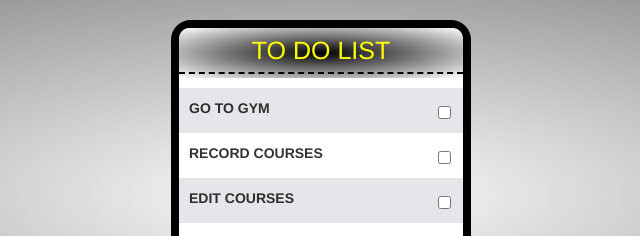
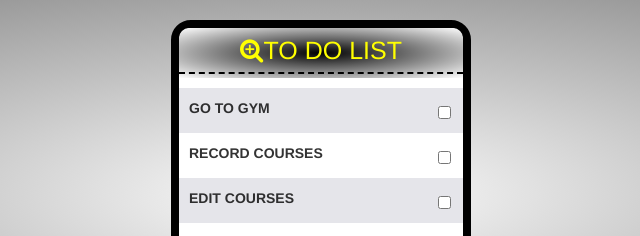
Before and after one commit to YATHENDRA1995/ToDoList, a plain HTML site: page index.html in a window 1280 px wide. Shown: the top 236 px of the page, 319-959 px from the left. Drawn offline with nearby package versions, Linux system fonts and the light colour scheme.

Commit message:
Font awesome icon added

```diff
--- a/CSS/todo.css
+++ b/CSS/todo.css
@@ -78,6 +78,6 @@ label{
 }
 
 .header i{
-    width:50px;
-    height:50px;
+    width:17px;
+    height:10px;
 }
--- a/index.html
+++ b/index.html
@@ -7,6 +7,7 @@
     <link href="https://fonts.googleapis.com/css?family=Lemonada" rel="stylesheet">
     <link rel="stylesheet" href="https://maxcdn.bootstrapcdn.com/bootstrap/3.3.7/css/bootstrap.min.css">
     <link rel="stylesheet" href="https://maxcdn.bootstrapcdn.com/bootstrap/3.3.7/js/bootstrap.min.js">
+    <link rel="stylesheet" href="https://maxcdn.bootstrapcdn.com/font-awesome/4.7.0/css/font-awesome.min.css">
 </head>
 <body>
 
```
